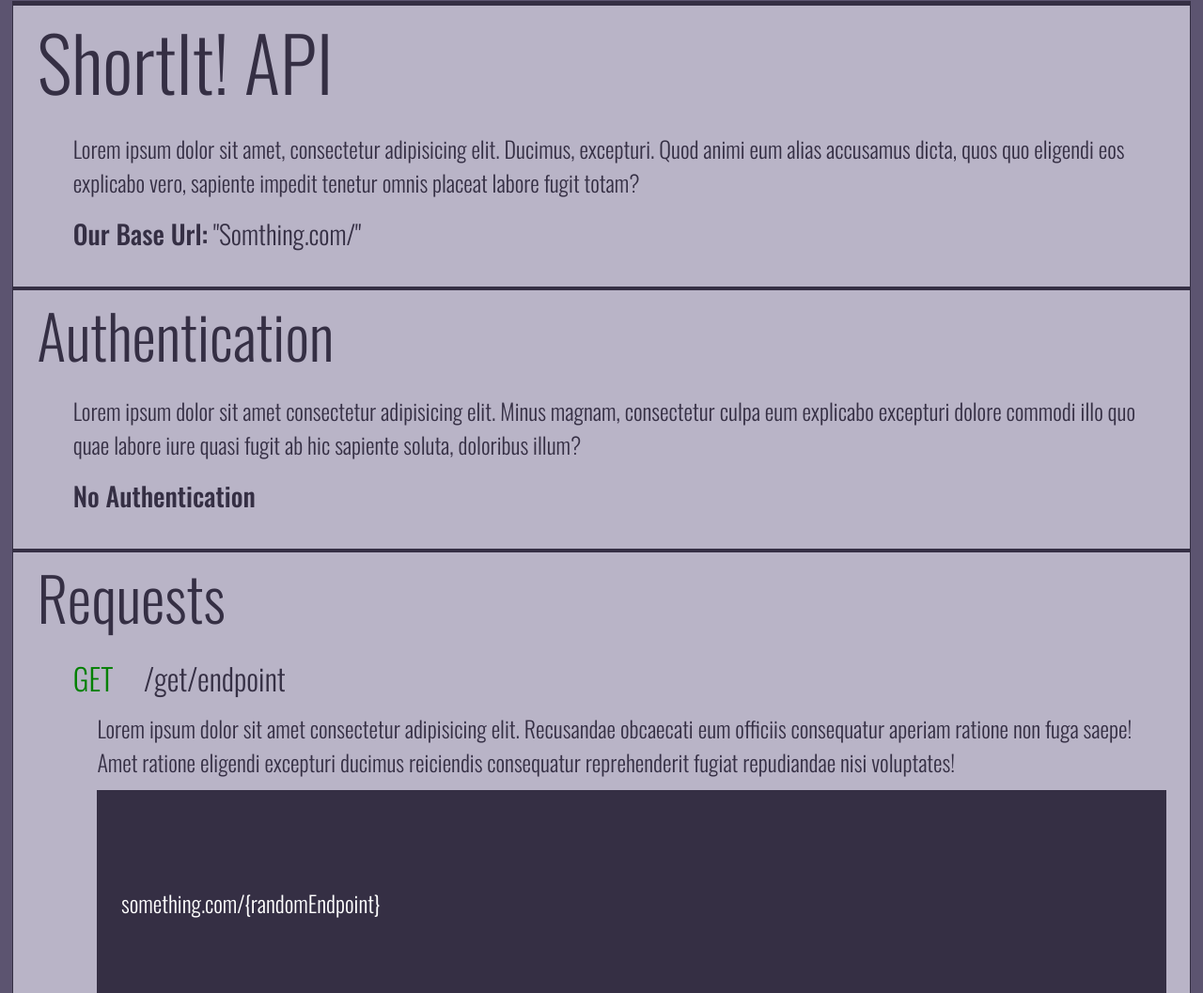
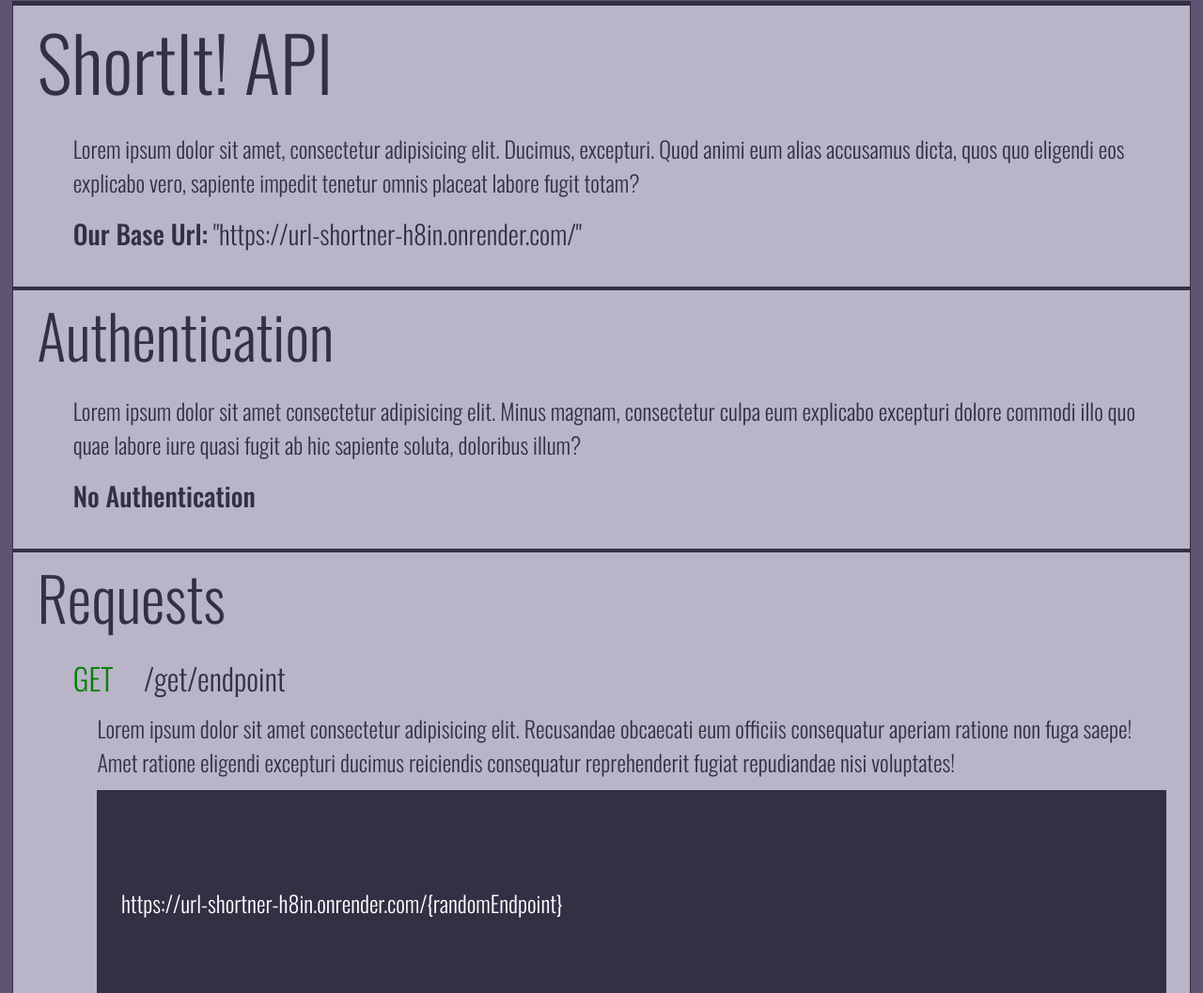
Before and after one commit to NucleoFusion/football-api-serve, a plain HTML site: page static/docs.html in a window 1280 px wide. Shown: the part 295-1352 px from the top of the page at 94% size. Drawn offline with nearby package versions, Linux system fonts and the light colour scheme.

Commit message:
Fixing Navbar

```diff
--- a/static/docs.html
+++ b/static/docs.html
@@ -18,6 +18,7 @@
       <nav>
         <a href="./index.html" class="oswald" style="font-size: 3vh">Home</a>
         <a href="./docs.html" class="oswald" style="font-size: 3vh">Docs</a>
+        <a href="./service.html" class="oswald">Shorten URL</a>
       </nav>
     </header>
     <div class="warning">
@@ -41,7 +42,8 @@
           totam?
         </p>
         <h3 class="oswald">
-          <span class="oswald">Our Base Url:</span> "Somthing.com/"
+          <span class="oswald">Our Base Url:</span>
+          "https://url-shortner-h8in.onrender.com/"
         </h3>
         <br />
         <br />
@@ -77,7 +79,11 @@
           </p>
           <br />
           <div class="response">
-            <code> <h6 class="oswald">something.com/{randomEndpoint}</h6></code>
+            <code>
+              <h6 class="oswald">
+                https://url-shortner-h8in.onrender.com/{randomEndpoint}
+              </h6></code
+            >
           </div>
         </div>
         <br />
```
Also changed, not shown: static/index.html (+1 -0 lines), static/service.html (+2 -1 lines).
